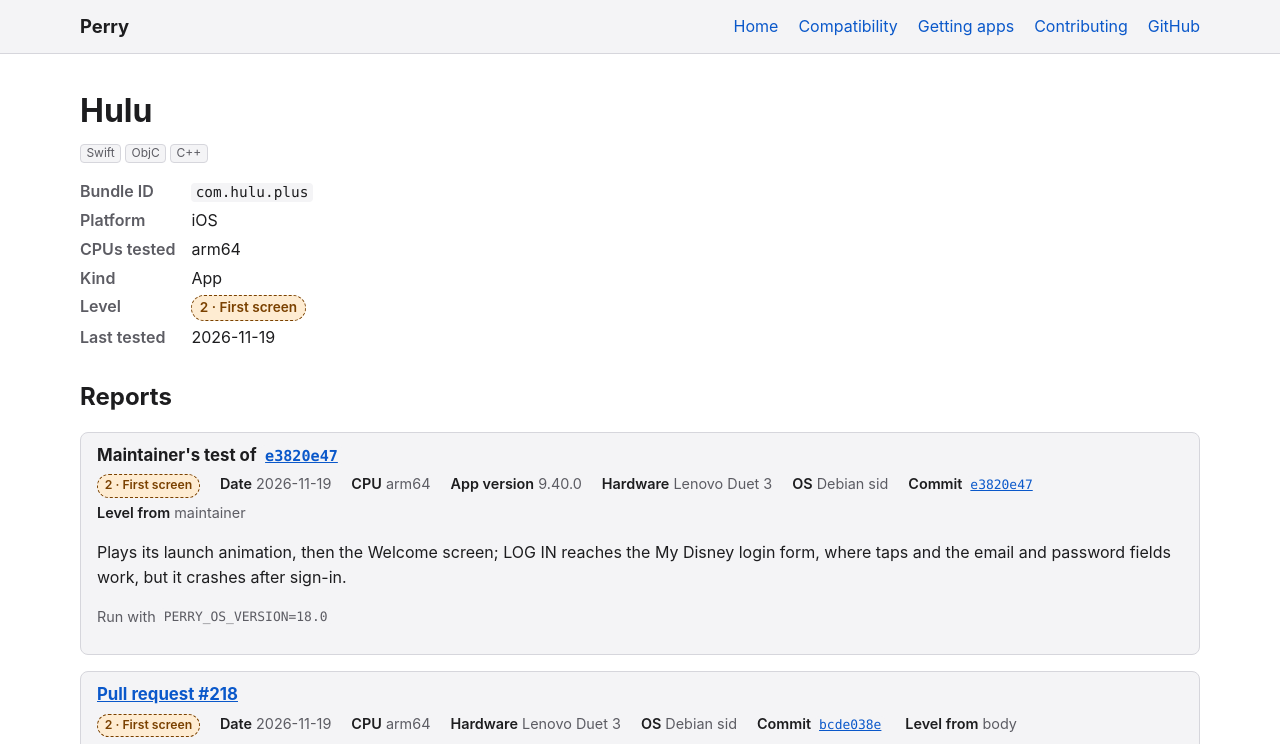
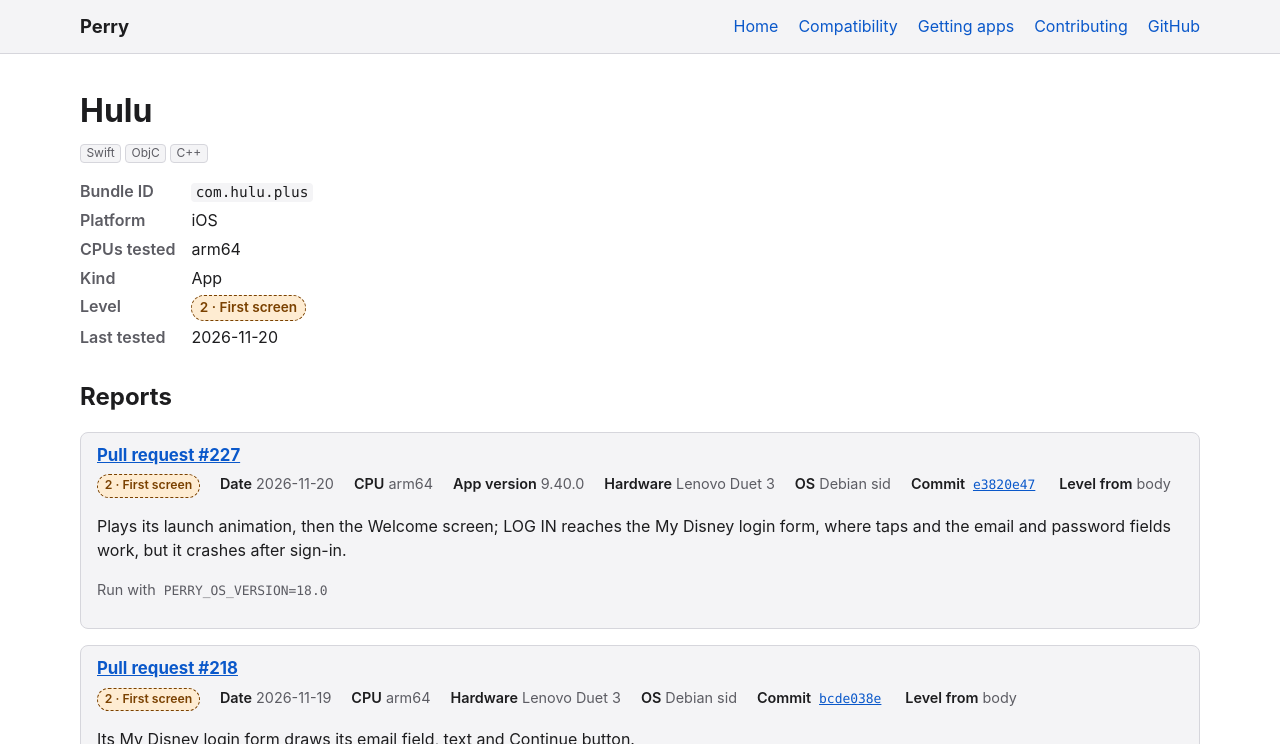
Before and after one commit to MillerTechnologyPeru/Perry, a Jekyll site: the page built from docs/_apps/ios/com.hulu.plus.md, in a window 1280 px wide and 900 px high, cut to the strip 0-744 px from the top of the window. Built offline with Jekyll 4.4.1, drawn with Linux system fonts in a browser that asks for light colours.

Commit message:
Add Hulu's report for PR 227: the launch animation and login form on the Duet 3

```diff
--- a/docs/_apps/ios/com.hulu.plus.md
+++ b/docs/_apps/ios/com.hulu.plus.md
@@ -32,7 +32,8 @@ reports:
     screenshots:
       - url: https://github.com/user-attachments/assets/fb4f5946-3b49-4461-ae3f-d747b48905a8
         caption: My Disney login form
-  - date: 2026-11-19
+  - pr: 227
+    date: 2026-11-20
     perry: "e3820e47"
     platform: ios
     cpu: arm64
@@ -42,6 +43,6 @@ reports:
     env:
       - "PERRY_OS_VERSION=18.0"
     level: 2
-    source: maintainer
+    source: body
     notes: Plays its launch animation, then the Welcome screen; LOG IN reaches the My Disney login form, where taps and the email and password fields work, but it crashes after sign-in.
 ---
```
